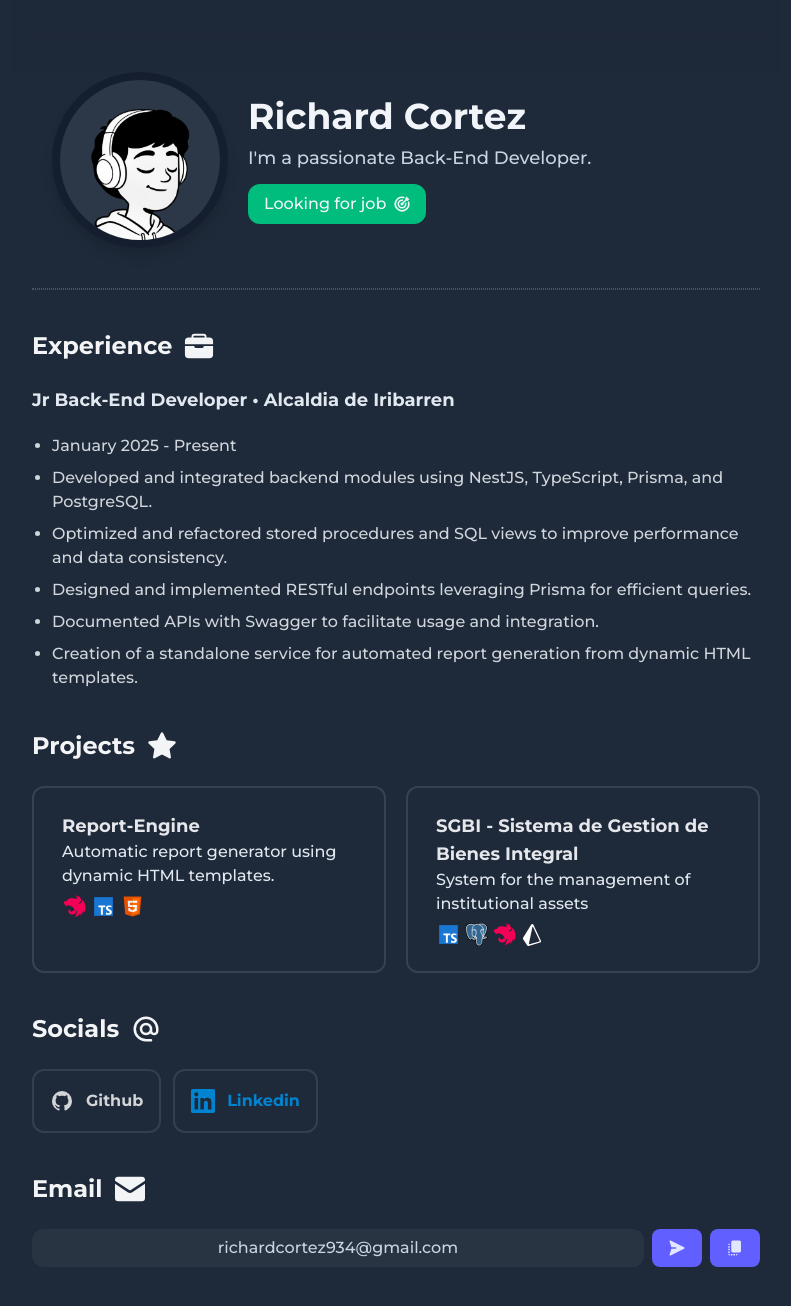
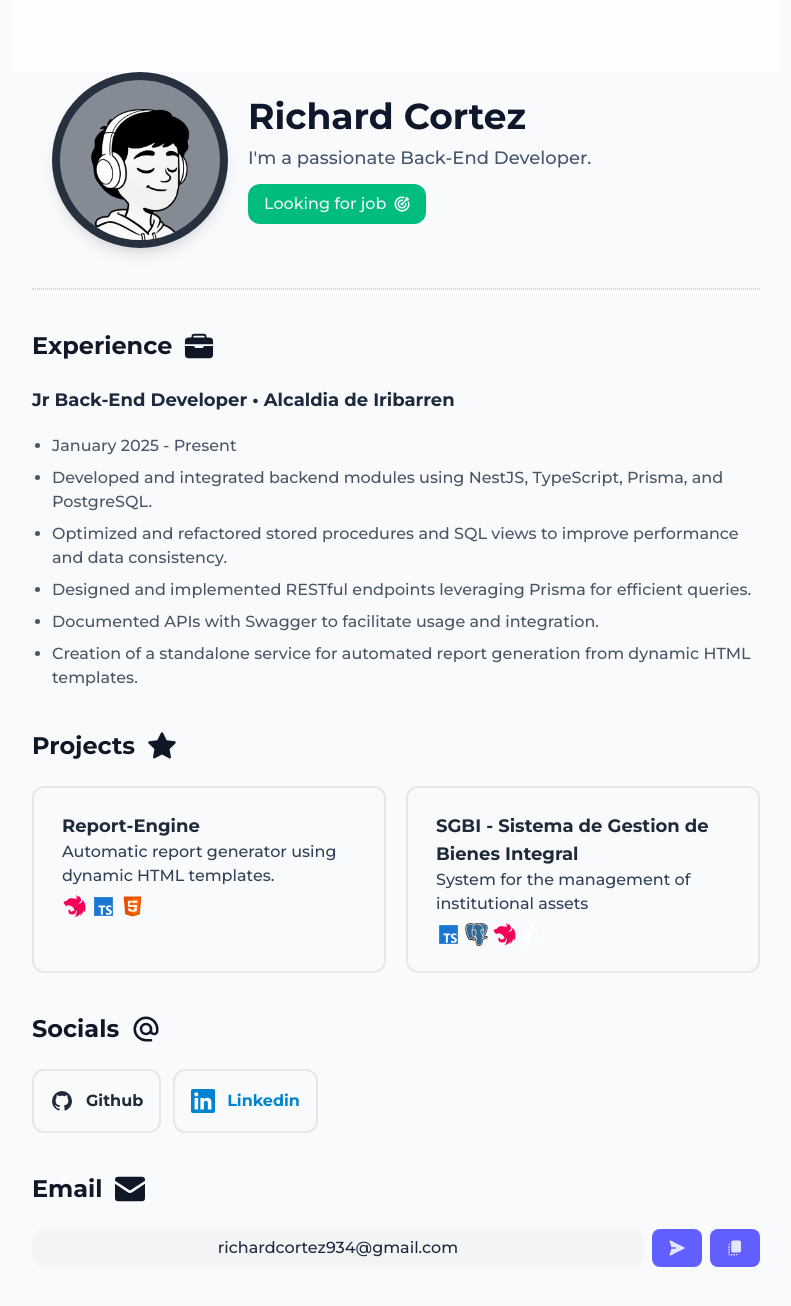
Before and after one commit to richardcort/Portfolio, a Nuxt app: page / in a window 1280 px wide. Shown: the top 1306 px of the page, without its empty margins (244-1035 px from the left). Built offline with nearby package versions, Linux system fonts and the light colour scheme.

Commit message:
feat: implement light mode

```diff
--- a/app/assets/css/main.css
+++ b/app/assets/css/main.css
@@ -1,5 +1,6 @@
 @import url('https://fonts.googleapis.com/css2?family=Montserrat:wght@500;700&display=swap');
 @import "tailwindcss";
+@variant dark (&:where(.dark, .dark *));
 
 body {
     font-family: Montserrat;
--- a/app/components/ButtonTooltip.vue
+++ b/app/components/ButtonTooltip.vue
@@ -17,7 +17,7 @@
             <slot />
         </button>
         <span
-            class="absolute pointer-events-none transition-all opacity-0 z-20 bottom-full -translate-y-0 py-1 px-1.5 text-xs left-1/2 -translate-x-1/2 rounded-md whitespace-nowrap text-gray-200 bg-gray-800 dark:bg-white dark:text-gray-700 before:content-[''] before:absolute before:bg-gray-800 before:rounded-sm before:w-2.5 before:rotate-45 before:h-2.5 before:-bottom-1 before:-z-10 before:left-1/2 before:-translate-x-1/2 before:dark:bg-white before:dark:gray-800 group-hover/tooltip:opacity-100 group-hover/tooltip:-translate-y-3">
+            class="absolute pointer-events-none transition-all opacity-0 z-20 bottom-full -translate-y-0 py-1 px-1.5 text-xs left-1/2 -translate-x-1/2 rounded-md whitespace-nowrap text-white bg-gray-900 dark:bg-gray-100 dark:text-gray-900 before:content-[''] before:absolute before:bg-gray-900 before:rounded-sm before:w-2.5 before:rotate-45 before:h-2.5 before:-bottom-1 before:-z-10 before:left-1/2 before:-translate-x-1/2 before:dark:bg-gray-100 group-hover/tooltip:opacity-100 group-hover/tooltip:-translate-y-3">
             {{ computedLabel }}
         </span>
     </div>
--- a/app/components/Card.vue
+++ b/app/components/Card.vue
@@ -2,13 +2,13 @@
     <a
         :href="props.href"
         :aria-label="props.title"
-        class="block group border-2 border-gray-700 hover:border-gray-300/30 rounded-xl sm:hover:-translate-y-1 transition duration-200 ease-in-out"
+        class="block group border-2 border-gray-200 dark:border-gray-700 hover:border-gray-400 dark:hover:border-gray-300/30 rounded-xl sm:hover:-translate-y-1 transition duration-200 ease-in-out"
         target="_blank"
         rel="noopener noreferrer"
     >
         <article class="relative flex flex-col justify-between w-full py-6 px-7">
-            <h2 class="text-gray-200 text-lg font-bold">{{ props.title }}</h2>
-            <p class="text-slate-200">{{ props.description }}</p>
+            <h2 class="text-gray-800 dark:text-gray-200 text-lg font-bold">{{ props.title }}</h2>
+            <p class="text-slate-700 dark:text-slate-200">{{ props.description }}</p>
             <div class="flex gap-1 mt-1.5 items-center">
                 <slot name="icons" />
             </div>
--- a/app/components/Input.vue
+++ b/app/components/Input.vue
@@ -1,6 +1,6 @@
 <template>
     <input
-        class="bg-white/5 w-full py-1.5 px-3 rounded-xl grid place-items-center text-slate-300"
+        class="bg-gray-100 dark:bg-white/5 w-full py-1.5 px-3 rounded-xl grid place-items-center text-slate-800 dark:text-slate-300"
         :type="inputType"
         :value="props.value"
         :disabled="props.disabled"
--- a/app/components/Link.vue
+++ b/app/components/Link.vue
@@ -21,13 +21,13 @@ const props = defineProps<{
     color?: string;
 }>();
 
-const color = props.color ?? "text-white/80";
+const color = props.color ?? "text-gray-800 dark:text-white/80";
 
 const computedClasses = computed(() => {
     const baseClasses = `
-        flex items-center gap-3 font-bold px-4 h-16 rounded-xl border-2 border-white/10
+        flex items-center gap-3 font-bold px-4 h-16 rounded-xl border-2 border-gray-200 dark:border-white/10
         transition-shadow duration-200 ease-in-out
-        hover:shadow-[0_0_0_2px_rgba(255,255,255,0.1)]
+        hover:shadow-[0_0_0_2px_rgba(0,0,0,0.1)] dark:hover:shadow-[0_0_0_2px_rgba(255,255,255,0.1)]
     `;
 
     return `${baseClasses} ${color} ${useAttrs().class ?? ''}`.trim();
--- a/app/components/Section.vue
+++ b/app/components/Section.vue
@@ -1,6 +1,6 @@
 <template>
     <section class="w-full">
-        <header class="font-bold text-2xl text-gray-100 mb-6 flex items-center gap-3">
+        <header class="font-bold text-2xl text-gray-900 dark:text-gray-100 mb-6 flex items-center gap-3">
             <h2>
                 {{ title }}
             </h2>
--- a/app/layouts/default.vue
+++ b/app/layouts/default.vue
@@ -2,7 +2,7 @@
 
 </script>
 <template>
-    <body class="bg-gray-800 pb-0 sm:pb-6">
+    <div class="bg-gray-50 dark:bg-gray-800 pb-0 sm:pb-6 min-h-screen">
         <slot />
-    </body>
+    </div>
 </template>
--- a/app/layouts/header.vue
+++ b/app/layouts/header.vue
@@ -1,7 +1,7 @@
 <template>
     <div class="mx-auto max-w-3xl sticky top-0 z-10">
         <header :class="[
-            'backdrop-blur-lg bottom-0 static flex items-center py-1 px-5 z-20 bg-gray-800/80 text-slate-200',
+            'backdrop-blur-lg bottom-0 static flex items-center py-1 px-5 z-20 bg-white/80 dark:bg-gray-800/80 text-slate-800 dark:text-slate-200',
             justify ? 'justify-between' : 'justify-end'
         ]">
             <div v-if="showDiv"
@@ -33,7 +33,16 @@ const showDiv = computed(() => scrollY.value > 210)
 const justify = computed(() => scrollY.value > 210)
 
 const onScroll = () => { scrollY.value = window.scrollY }
-const switchTheme = () => { theme.value = !theme.value }
+const switchTheme = () => {
+    theme.value = !theme.value
+    if (theme.value) {
+        document.documentElement.classList.add('dark')
+        localStorage.setItem('theme', 'dark')
+    } else {
+        document.documentElement.classList.remove('dark')
+        localStorage.setItem('theme', 'light')
+    }
+}
 
 watch(scrollY, (newVal) => {
     if (newVal > 210) {
@@ -48,6 +57,15 @@ watch(scrollY, (newVal) => {
 onMounted(() => {
     window.addEventListener('scroll', onScroll)
     console.log('header mounted')
+
+    // Check for saved theme or system preference
+    if (localStorage.theme === 'dark' || (!('theme' in localStorage) && window.matchMedia('(prefers-color-scheme: dark)').matches)) {
+        theme.value = true
+        document.documentElement.classList.add('dark')
+    } else {
+        theme.value = false
+        document.documentElement.classList.remove('dark')
+    }
 })
 
 onUnmounted(() => {
--- a/app/pages/index.vue
+++ b/app/pages/index.vue
@@ -9,10 +9,10 @@
                 </div>
                 <div class="flex flex-col items-center sm:items-start gap-3">
                     <div class="flex flex-col items-left gap-2">
-                        <h1 class="text-2xl sm:text-4xl text-center sm:text-left font-bold text-slate-100">
+                        <h1 class="text-2xl sm:text-4xl text-center sm:text-left font-bold text-slate-900 dark:text-slate-100">
                             Richard Cortez
                         </h1>
-                        <p class="text-slate-300 text-sm sm:text-lg max-w-xl rounded-2xl">
+                        <p class="text-slate-600 dark:text-slate-300 text-sm sm:text-lg max-w-xl rounded-2xl">
                             I'm a passionate Back-End Developer.
                         </p>
                     </div>
@@ -25,7 +25,7 @@
                 </div>
             </template>
         </Section>
-        <hr class="border border-dotted border-gray-600 rounded-md">
+        <hr class="border border-dotted border-gray-300 dark:border-gray-600 rounded-md">
         <Section title="Experience">
             <template #icon>
                 <IconsBrief />
@@ -34,10 +34,10 @@
                 <div class="flex flex-col gap-10">
                     <div class="flex flex-col gap-5">
                         <div class="flex flex-col gap-1">
-                            <h2 class="text-lg font-semibold text-slate-200">Jr Back-End Developer • Alcaldia de
+                            <h2 class="text-lg font-semibold text-slate-800 dark:text-slate-200">Jr Back-End Developer • Alcaldia de
                                 Iribarren</h2>
                         </div>
-                        <ul class="list-disc flex flex-col gap-2 ml-5 text-gray-300 text-base">
+                        <ul class="list-disc flex flex-col gap-2 ml-5 text-gray-600 dark:text-gray-300 text-base">
                             <li>January 2025 - Present</li>
                             <li>Developed and integrated backend modules using NestJS, TypeScript, Prisma, and PostgreSQL.</li>
                             <li>Optimized and refactored stored procedures and SQL views to improve performance and data consistency.</li>
```
